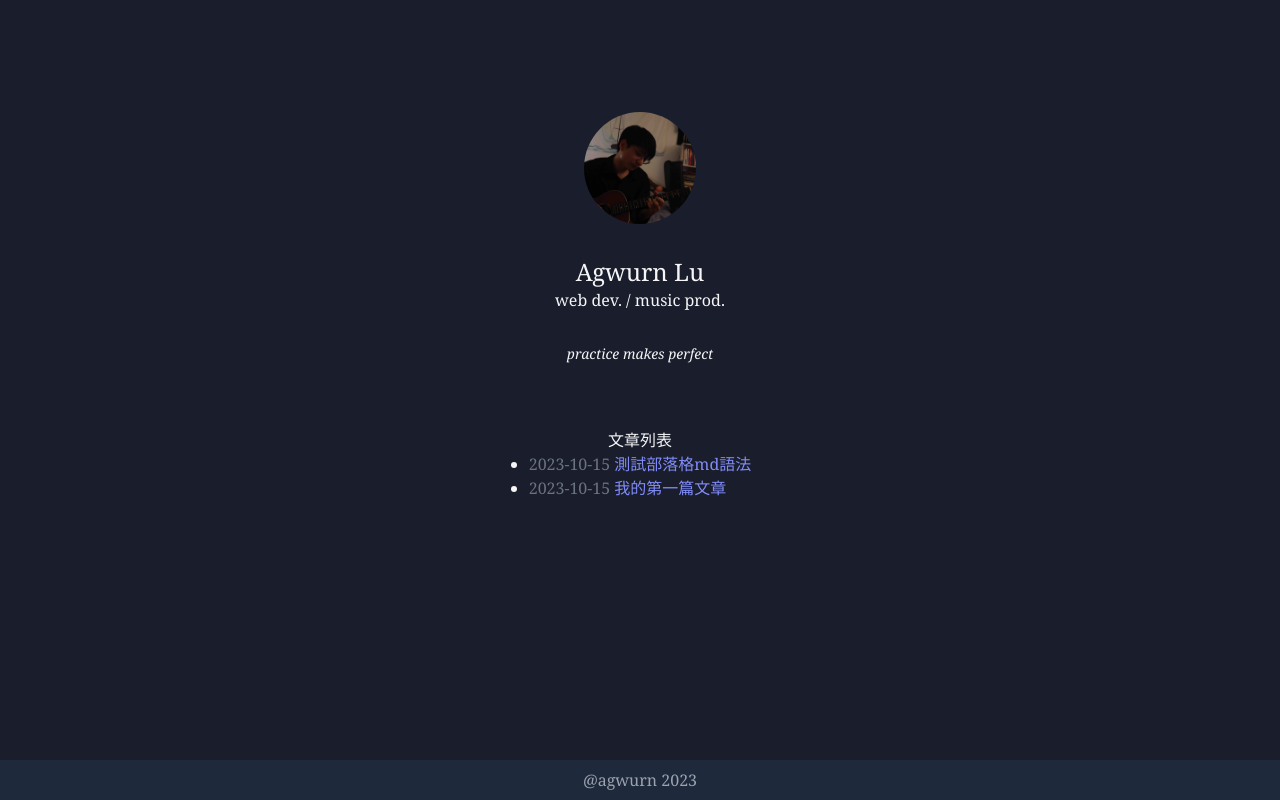
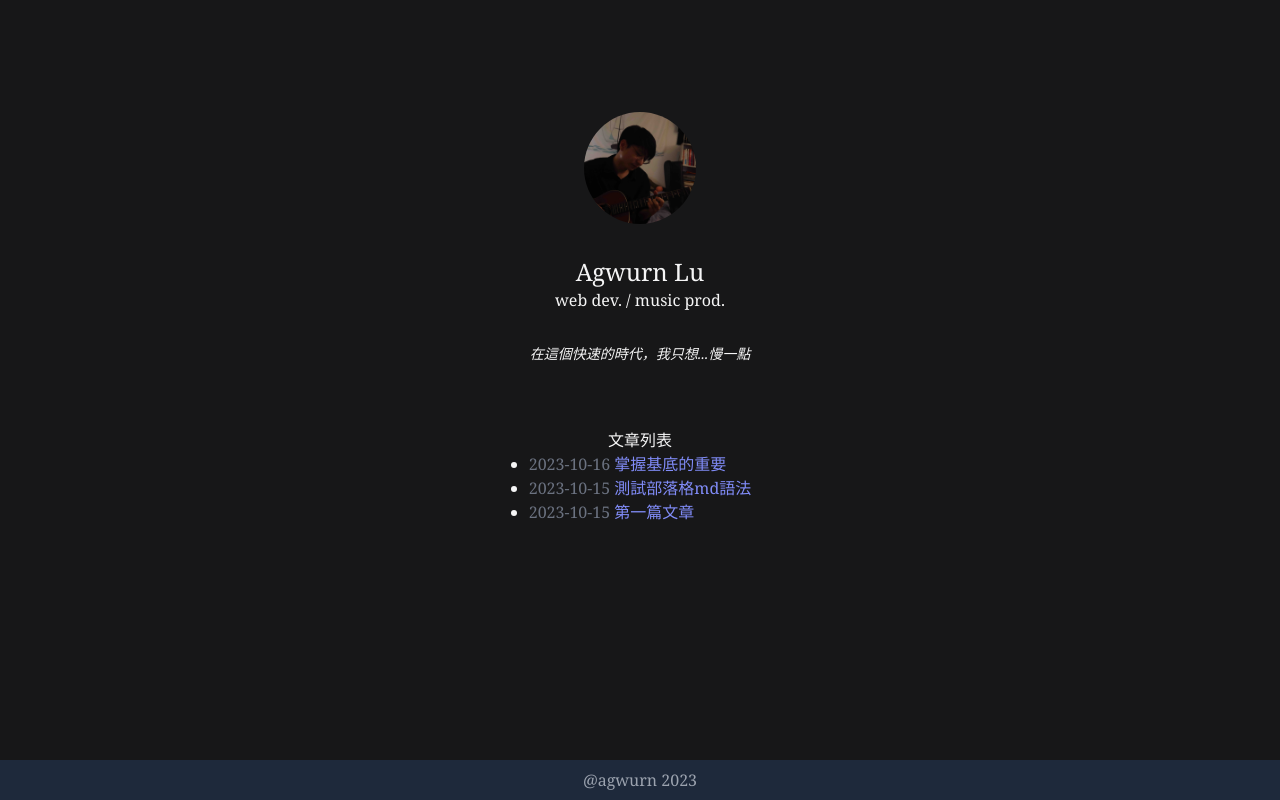
Before and after one commit to agwurn/agwurn-blog, a Next.js app: page / in a window 1280 px wide. Built offline with nearby package versions, Linux system fonts and the light colour scheme.

Commit message:
addBGImage

```diff
--- a/components/layout.js
+++ b/components/layout.js
@@ -59,6 +59,7 @@ export default function Layout({ children, home }) {
         )}
       </header> */}
       <main>{children}</main>
+
       {!home && (
         <div className="m-10 text-indigo-500 hover:underline">
           <Link href="/">← Back to home</Link>
--- a/lib/posts.js
+++ b/lib/posts.js
@@ -77,7 +77,7 @@ export async function getPostData(id) {
 
   const contentHtml = processedContent.toString();
 
-  console.log(contentHtml)
+  // console.log(contentHtml)
 
 
   return {
--- a/package.json
+++ b/package.json
@@ -6,6 +6,7 @@
     "start": "next start"
   },
   "dependencies": {
+    "@react-spring/web": "^9.7.3",
     "gray-matter": "^4.0.3",
     "next": "latest",
     "react": "18.2.0",
--- a/pages/index.js
+++ b/pages/index.js
@@ -4,9 +4,10 @@ import Image from "next/image";
 import Layout, { siteTitle } from "../components/layout";
 import utilStyles from "../styles/utils.module.css";
 import { getSortedPostsData } from "../lib/posts";
+import { animated, useSpring } from '@react-spring/web'
 
 const myIntroduction = "web dev. / music prod.";
-const myQuote = "practice makes perfect";
+const myQuote = "在這個快速的時代，我只想...慢一點";
 
 export async function getStaticProps() {
   const allPostsData = getSortedPostsData();
@@ -18,6 +19,18 @@ export async function getStaticProps() {
 }
 
 export default function Home({ allPostsData }) {
+
+  const showUp = useSpring({
+    from: {
+      opacity: 0,
+      y: '6%',
+    },
+    to: {
+      opacity: 1,
+      y: '0%',
+    }
+  })
+
   return (
     <Layout home>
       <Head>
@@ -38,6 +51,7 @@ export default function Home({ allPostsData }) {
         <p className="italic text-sm my-8">{myQuote}</p>
       </section>
 
+      <animated.div style={showUp}>
         <section className="flex flex-col items-center py-auto">
           <h2 className={utilStyles.headingLg}>文章列表</h2>
           <ul className="list-disc">
@@ -51,6 +65,7 @@ export default function Home({ allPostsData }) {
             ))}
           </ul>
         </section>
+      </animated.div>
     </Layout>
   );
 }
--- a/pages/posts/[id].js
+++ b/pages/posts/[id].js
@@ -2,6 +2,7 @@ import { useEffect, useState } from "react";
 import Layout from "../../components/layout";
 import { getAllPostIds, getPostData } from "../../lib/posts";
 import Image from "next/image";
+import { animated, useSpring } from "@react-spring/web";
 
 export async function getStaticPaths() {
   const paths = getAllPostIds();
@@ -40,16 +41,58 @@ export default function Post({ postData }) {
     setOpacity(newOpacity)
   }
 
+  const bgImgShowUp = useSpring({
+    from: {
+      opacity: 0,
+    },
+    to: {
+      opacity: 1,
+    }
+  })
+
+  const showUp = useSpring({
+    from: {
+      opacity: 0,
+      // y: '60%',
+    },
+    to: {
+      opacity: 1,
+      // y: '0%',
+    },
+    config: {
+      mass: 1,
+      friction: 20,
+      tension: 30,
+    }
+  })
+
+
   return (
     <Layout>
-      <div className="w-screen h-screen fixed bg-indigo-200 -z-10"
-           style={{opacity: opacity}}>
+      <animated.div style={showUp}>
+        <div className="w-screen h-screen fixed bg-indigo-200 -z-10"
+            style={{opacity: opacity}}
+        >
+          {postData.thumbnail &&
+            <img src={postData.thumbnail}
+                  alt=""
+                  className="h-screen w-screen"
+            />
+          }
+        </div>
+      </animated.div>
 
-      </div>
       <div className="w-screen flex flex-col items-center">
         <div className="w-full h-screen flex flex-col items-center justify-center">
-          <h1 className="text-4xl font-bold">{postData.title}</h1>
-          <p className="text-gray-400 absolute bottom-4">{postData.date}</p>
+          <animated.h1 className="text-4xl font-bold drop-shadow-md" style={showUp}>{postData.title}</animated.h1>
+          <div className="absolute bottom-4">
+            <animated.p className="text-indigo-400" style={showUp}>
+              {postData.tags.map(tag => {
+                return <>{tag} </>
+              })}
+            </animated.p>
+            <animated.p className="text-gray-400 " style={showUp}>{postData.date}</animated.p>
+          </div>
         </div>
         <hr/>
         <article
@@ -57,8 +100,8 @@ export default function Post({ postData }) {
           dangerouslySetInnerHTML={{ __html: postData.contentHtml }}
         />
 
-        <author className="w-full mt-20 border-t flex flex-col items-center">
-          <h1 className="my-10">感謝您的閱讀</h1>
+        <author className="w-full mt-10 py-8 flex flex-col items-center bg-gray-600">
+          <h1 className="mb-8">感謝您的閱讀</h1>
           <div>
             <Image
               src={"/images/profile.jpg"}
--- /dev/null
+++ b/posts/basic-of-anything.md
@@ -0,0 +1,14 @@
+---
+title: '掌握基底的重要'
+date: '2023-10-16'
+tags: ['#life', '#thoughts']
+thumbnail: 'https://images.unsplash.com/photo-1503387762-592deb58ef4e?ixlib=rb-4.0.3&ixid=M3wxMjA3fDB8MHxwaG90by1wYWdlfHx8fGVufDB8fHx8fA%3D%3D&auto=format&fit=crop&w=2831&q=80'
+---
+
+今天剛碰 react-spring，碰到有點卡關，於是剛剛洗澡的時候忽然開始思考，想起 react-spring 的基底是 animated.div，並且搭配 useSpring 做出來的 props 丟給 animated.div 的style來達到動畫效果。
+
+就像 React 開發的基底是 component，藉由 component 把部分語法封裝成積木，再一塊一塊組裝起來；HTML的基底在於用 tag 來代表整個網頁的個元素；JavaScript 在原生網頁開發的基底在 querySelector 抓取特定 tag 並對他做各種修改或規則。
+
+想起最一開始自學的時候總會一步一步理解程式碼或是自己手打一次然後看他運行，總是玩了一段時間才慢慢意識到每一個技術的"基底"或是"模式"，或許以後學習任何事物都可以更快的發掘最基底的應用方式或是模式，了解那個方式存在的意義，就可以更快上手一件事了嗎？
+
+今天的你也辛苦了，祝福你順利做出想做的玩具、學會你想學會的事物、前往想做的工作、過想過的生活。
--- /dev/null
+++ b/posts/first-post.md
@@ -0,0 +1,14 @@
+---
+title: '第一篇文章'
+date: '2023-10-15'
+tags: ['#life', '#thoughts']
+thumbnail: 'https://images.unsplash.com/photo-1617575521317-d2974f3b56d2?ixlib=rb-4.0.3&ixid=M3wxMjA3fDB8MHxwaG90by1wYWdlfHx8fGVufDB8fHx8fA%3D%3D&auto=format&fit=crop&w=2874&q=80'
+---
+
+曾經在 threads 上看到一則討論串是說：經營自媒體需要固定更新、維持熱度、讓讀者黏住；而部落格則是默默在網路上，直到大家主動來尋找後漸漸累積固定讀者。
+
+曾經我都嘗試想經營前者，無論是固定發歌、發 cover 都是，但近期突然更嚮往後者這樣，默默在山中種一片花園，讓不小心走過的遊客或是深知這裡有座花園的老朋友能夠主動的走進來，不用去想每天要發什麼行銷去打在大家臉上，覺得這樣也讓大家滑ig比較少被廣告的感覺？
+
+想到之前寫論文、寫音樂教材，總是默默有一種想集成自己會的東西，或是分享自己的一些經驗給需要的下一代的使命。而寫程式這幾年的路上也從很多人的部落格上受益匪淺，決定自己也來經營自己的部落格，無論是分享程式筆記、音樂筆記、人生想法（廢文）都可以。
+
+謝謝您看到這裡，很高興讓您參與到了我這個小小的開始，誠摯邀請您常來我這個小花園，讓我替您倒杯茶，帶您遊覽我的世界。
--- a/posts/my-first-post.md
+++ /dev/null
@@ -1,12 +0,0 @@
----
-title: '我的第一篇文章'
-date: '2023-10-15'
----
-
-曾經在threads上看到一則討論串是說：經營自媒體需要固定更新、維持熱度、讓讀者黏住；而部落格則是默默在網路上，直到大家主動來尋找後漸漸累積固定讀者。
-
-曾經我都嘗試想經營前者，無論是固定發歌、發cover都是，但近期突然更嚮往後者這樣，默默在山中種一片花園，讓不小心走過的遊客或是深知這裡有座花園的老朋友能夠主動的走進來，不用去想每天要發什麼行銷去打在大家臉上，覺得這樣也讓大家滑ig比較少被廣告的感覺？
-
-想到之前寫論文、寫音樂教材，總是默默有一種想集成自己會的東西，或是分享自己的一些經驗給需要的下一代的使命。而寫程式這幾年的路上也從很多人的部落格上受益匪淺，決定自己也來經營自己的部落格，無論是分享程式筆記、音樂筆記、人生想法（廢文）都可以。
-
-謝謝您看到這裡，很高興讓您參與到了我這個小小的開始，誠摯邀請您常來我這個小花園，讓我替您倒杯茶，帶您遊覽我的世界。
--- a/posts/test-markdown.md
+++ b/posts/test-markdown.md
@@ -1,6 +1,8 @@
 ---
 title: '測試部落格md語法'
 date: '2023-10-15'
+tags: ['#dev','#test']
+thumbnail: 'https://images.unsplash.com/photo-1507925921958-8a62f3d1a50d?ixlib=rb-4.0.3&ixid=M3wxMjA3fDB8MHxwaG90by1wYWdlfHx8fGVufDB8fHx8fA%3D%3D&auto=format&fit=crop&w=2952&q=80'
 ---
 
 # H1 大標題
--- a/styles/global.css
+++ b/styles/global.css
@@ -7,7 +7,7 @@
   font-family: 'Oxygen Mono', monospace;
 } */
 body {
-  background-color: rgb(25, 29, 44);
+  background-color: rgb(23, 23, 24);
   color: rgba(255, 255, 255, 0.96);
   font-family: 'Georgia', serif;
   /* @apply font-serif */
```
Also changed, not shown: 1 other file (tests, documents, lock files or other folders). Lines whose indentation alone changed are shown as unchanged.
